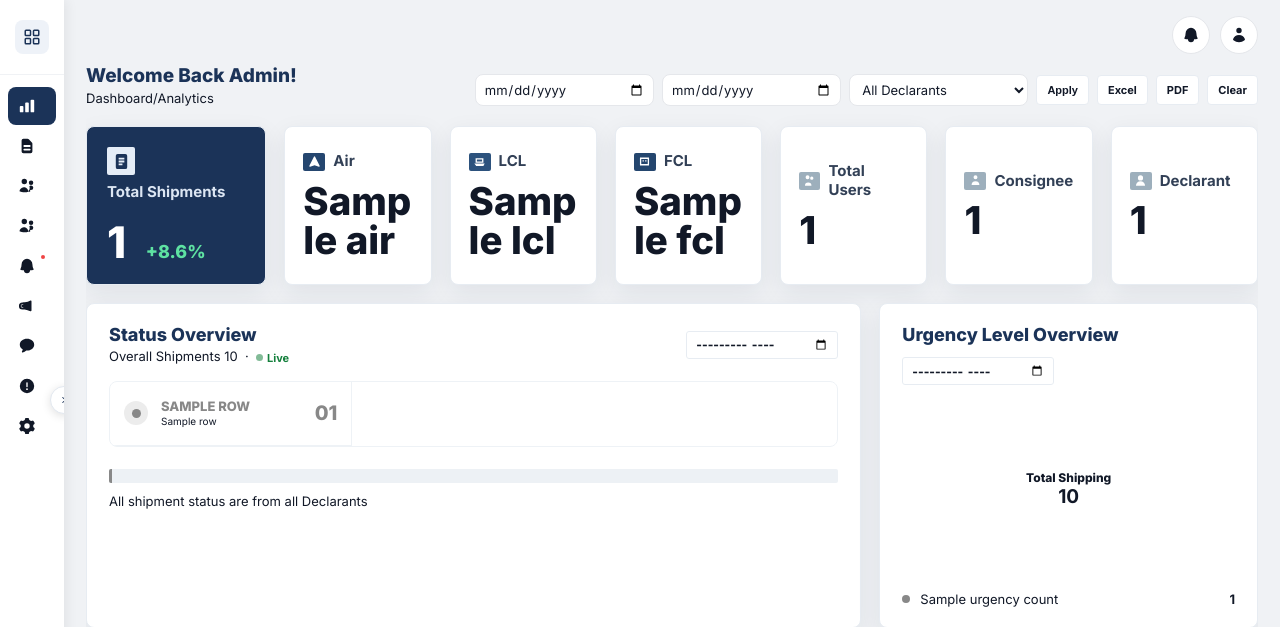
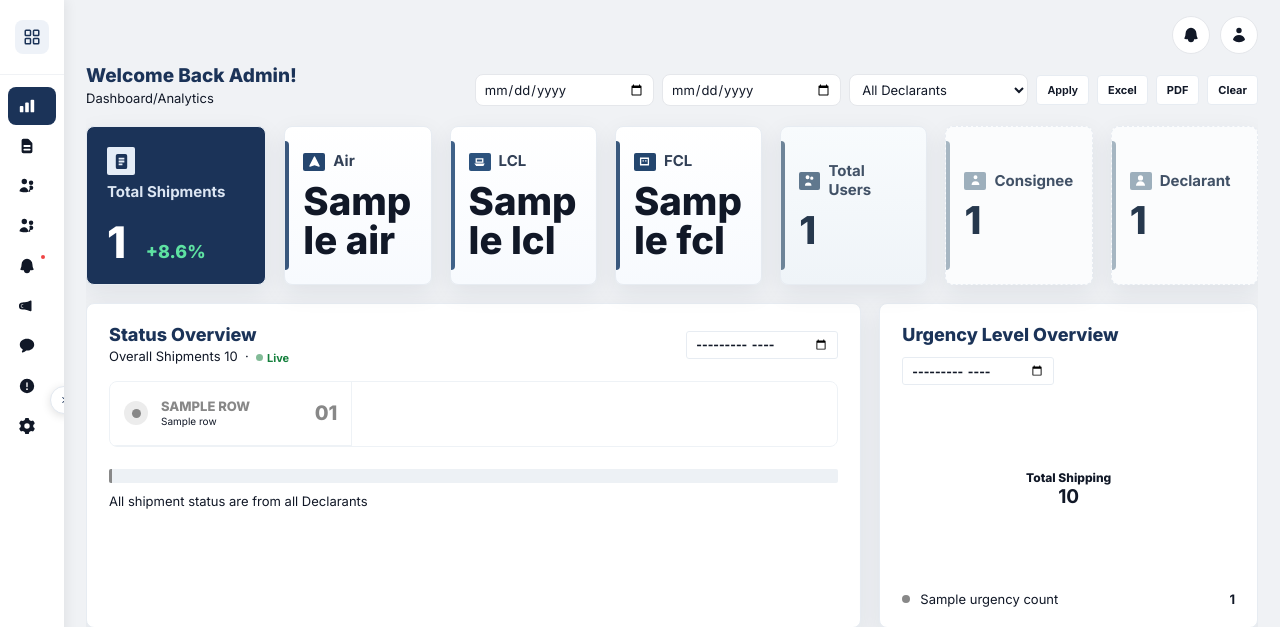
Before and after one commit to d4rr-code/r3pcr, a Django app: template templates/supervisor/analytics.html in a window 1280 px wide. Shown: the top 627 px of the page. Run offline with Django 5.2, Linux system fonts and the light colour scheme; the template is opened without the code that fills it: most values are stand-ins (such as "Sample title", 1, 10 or a date in 2020).

Commit message:
Differentiate supervisor analytics KPI cards

```diff
--- a/templates/supervisor/analytics.html
+++ b/templates/supervisor/analytics.html
@@ -102,7 +102,41 @@
 }
 .metric-types { grid-column: span 5; display: grid; grid-template-columns: repeat(3, minmax(0, 1fr)); grid-auto-rows: 1fr; gap: 18px; }
 .metric-side  { grid-column: span 5; display: grid; grid-template-columns: repeat(3, minmax(0, 1fr)); grid-auto-rows: 1fr; gap: 18px; }
-.mini-card { padding: clamp(14px, 2vw, 16px) clamp(14px, 2vw, 18px); min-height: 76px; }
+.mini-card {
+    position: relative;
+    padding: clamp(14px, 2vw, 16px) clamp(14px, 2vw, 18px);
+    min-height: 76px;
+}
+.mini-card::before {
+    content: "";
+    position: absolute;
+    left: 0;
+    top: 14px;
+    bottom: 14px;
+    width: 4px;
+    border-radius: 0 999px 999px 0;
+    opacity: .9;
+}
+.metric-types .mini-card {
+    background: linear-gradient(180deg, #FFFFFF 0%, #F7FAFE 100%);
+}
+.metric-types .mini-card::before { background: var(--air); }
+.metric-types .mini-card:nth-child(2)::before { background: var(--lcl); }
+.metric-types .mini-card:nth-child(3)::before { background: var(--fcl); }
+.metric-side .mini-card {
+    background: #FBFCFD;
+    border-style: dashed;
+}
+.metric-side .mini-card::before { background: #9DAFBC; }
+.metric-side .mini-card:first-child {
+    background: linear-gradient(180deg, #F8FBFD 0%, #EFF4F8 100%);
+    border-style: solid;
+}
+.metric-side .mini-card:first-child::before { background: #60788E; }
+.metric-side .metric-icon { background: #9DAFBC !important; }
+.metric-side .mini-card:first-child .metric-icon { background: #60788E !important; }
+.metric-side .metric-label { color: #415166; }
+.metric-side .metric-value { color: #26384D; }
 .metric-icon {
     width: 28px;
     height: 28px;
```
